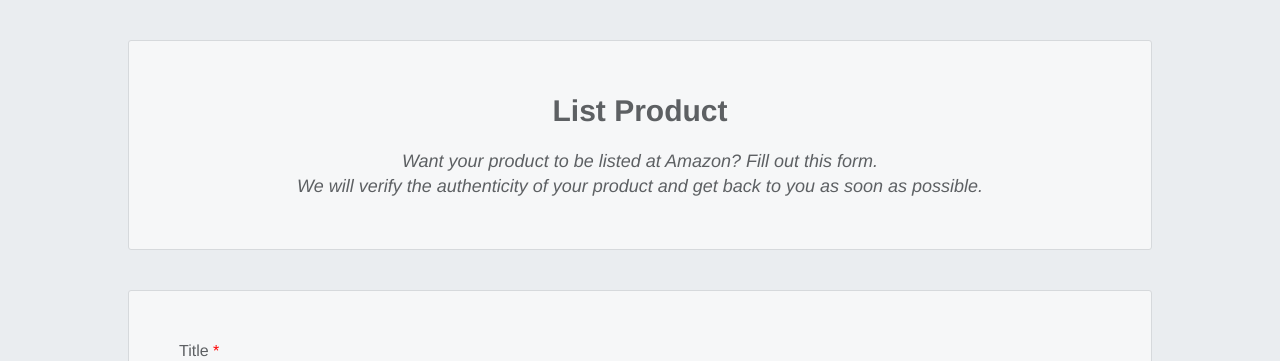
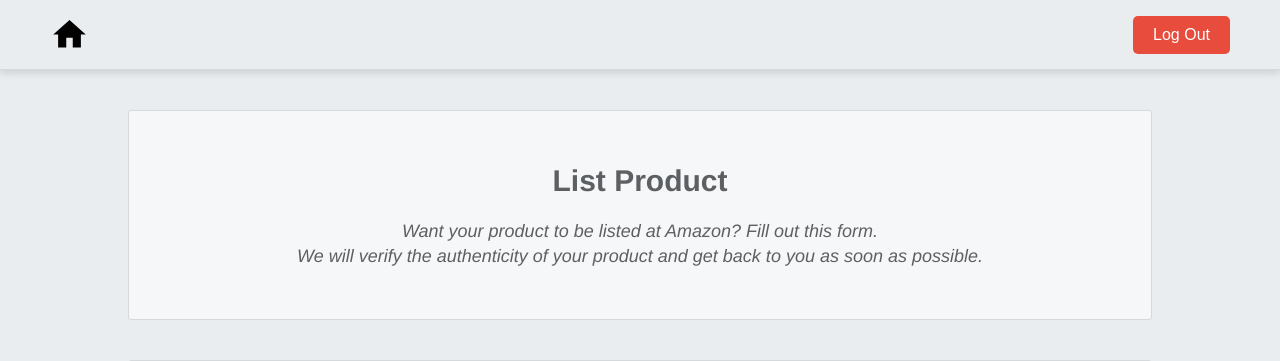
Before and after one commit to kingm0/Amazify, a PHP site: page /add-product-page/add-product.html in a window 1280 px wide. Shown: the top 361 px of the page. Run offline with PHP 8.4, Linux system fonts and the light colour scheme.

Commit message:
Add nav bar

```diff
--- a/add-product-page/add-product-styles.css
+++ b/add-product-page/add-product-styles.css
@@ -14,6 +14,69 @@ body {
     display: flex;
     flex-direction: column;
     align-items: center;
+}
+
+nav {
+    padding: 10px 50px;
+    height: 70px;
+    width: 100%;
+    color: white;
+
+    border-bottom: 1px solid #D6D9DC;
+    box-shadow: 0 4px 6px rgba(0, 0, 0, 0.1);
+
+    display: flex;
+}
+
+a {
+    text-decoration: none;
+    color: inherit;
+}
+
+.home-button {
+    height: 100%;
+
+    display: flex;
+    align-items: center;
+}
+
+.home-button img {
+    height: 80%;
+}
+
+.right-links,
+.left-links {
+    display: flex;
+    align-items: center;
+    gap: 25px;
+
+    height: 100%;
+}
+
+.left-links {
+    flex: 1 0 auto;
+}
+
+nav button {
+    color: white;
+    border: none;
+    padding: 10px 20px;
+    font-size: 16px;
+    border-radius: 5px;
+    cursor: pointer;
+    transition: background-color 0.3s ease;
+}
+
+.logout-button {
+    background-color: #e74c3c;
+}
+
+.logout-button:hover {
+    background-color: #c0392b;
+}
+
+.logout-button:active {
+    background-color: #a93226;
 }
 
 .product-form-header {
--- a/add-product-page/add-product.html
+++ b/add-product-page/add-product.html
@@ -6,6 +6,18 @@
     <link rel='stylesheet' href='add-product-styles.css'/>
   </head>
   <body>
+    <nav>
+      <div class="left-links">
+        <a href="your-target-page.html" class="home-button">
+          <img src="./svg/home.svg" alt="Home Button">
+        </a>
+      </div>
+
+      <div class="right-links">
+        <button class="logout-button">Log Out</button>
+      </div>
+    </nav>
+
     <header class='product-form-header'>
       <h1>List Product</h1>
       <p><em>Want your product to be listed at Amazon? Fill out this form.</em></p>
```
Also changed, not shown: add-product-page/svg/home-outline.svg (added), add-product-page/svg/home.svg (added).
